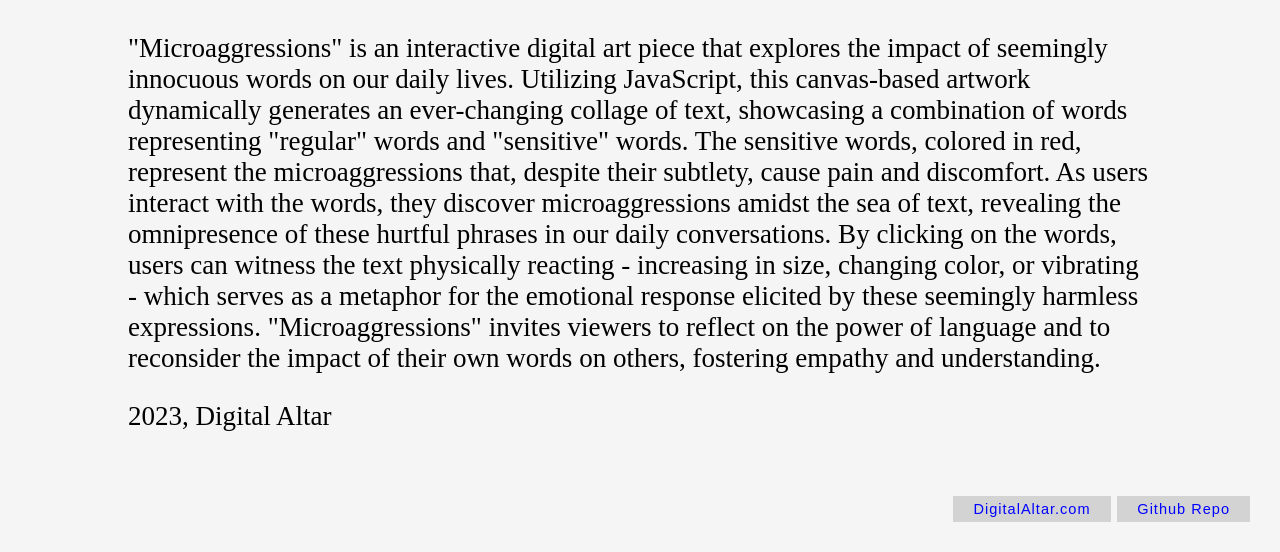
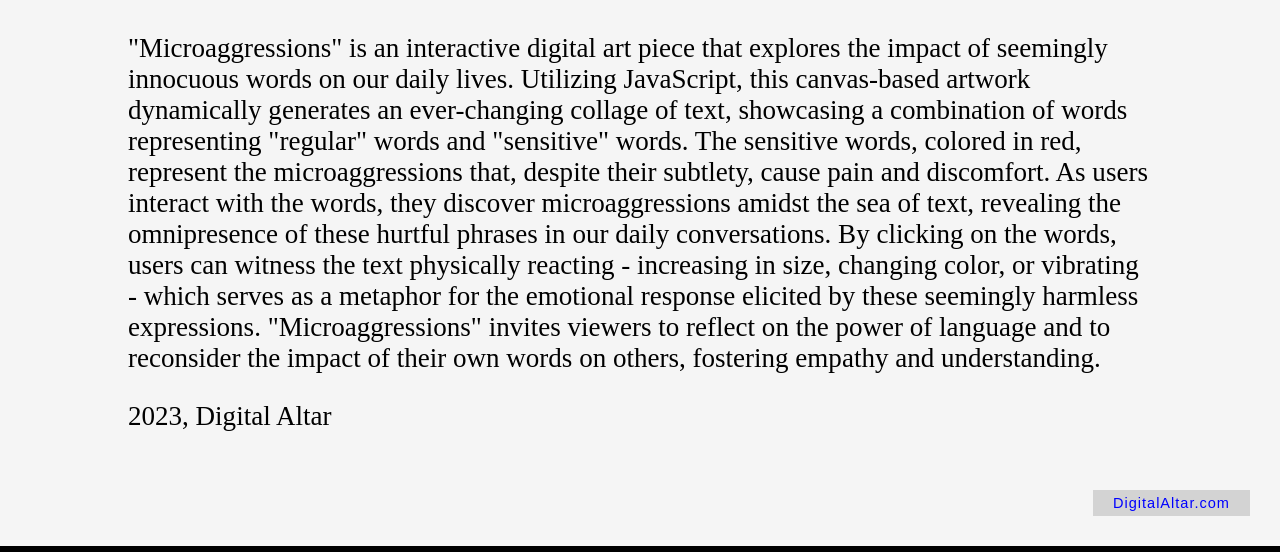
Before and after one commit to digitalaltar/microaggressions, a plain HTML site: page index.html in a window 1280 px wide. Shown: the part 931-1483 px from the top of the page. Drawn offline with Linux system fonts and the light colour scheme.

Commit message:
Updating index

```diff
--- a/index.html
+++ b/index.html
@@ -16,7 +16,6 @@
       <div class="footer">
         <ul>
           <li><a href="https://digitalaltar.com">DigitalAltar.com</a></li>
-          <li><a href="https://github.com/digitalaltar/microaggressions">Github Repo</a></li>
         </ul>
       </div>
     </div>
```
